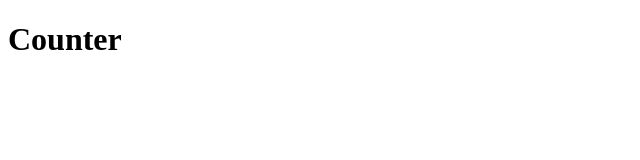
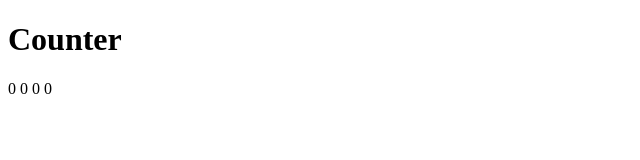
Before and after one commit to LeaDalibard/countdown-vue, a Vue app: page / in a window 1280 px wide. Shown: the top 160 px of the page, without its empty margins (0-640 px from the left). Built offline with nearby package versions, Linux system fonts and the light colour scheme.

Commit message:
Adding default data in script and show them in script

```diff
--- a/src/components/Counter.vue
+++ b/src/components/Counter.vue
@@ -1,12 +1,24 @@
 <template>
   <div>
     <h1>Counter</h1>
+    {{days}}
+    {{hours}}
+    {{minutes}}
+    {{seconds}}
   </div>
 </template>
 
 <script>
 export default {
-  name: 'Counter'
+  name: 'Counter',
+  data: function() {
+    return {
+      days: 0,
+      hours:0,
+      minutes:0,
+      seconds:0
+    }
+  },
 }
 </script>
 
```
